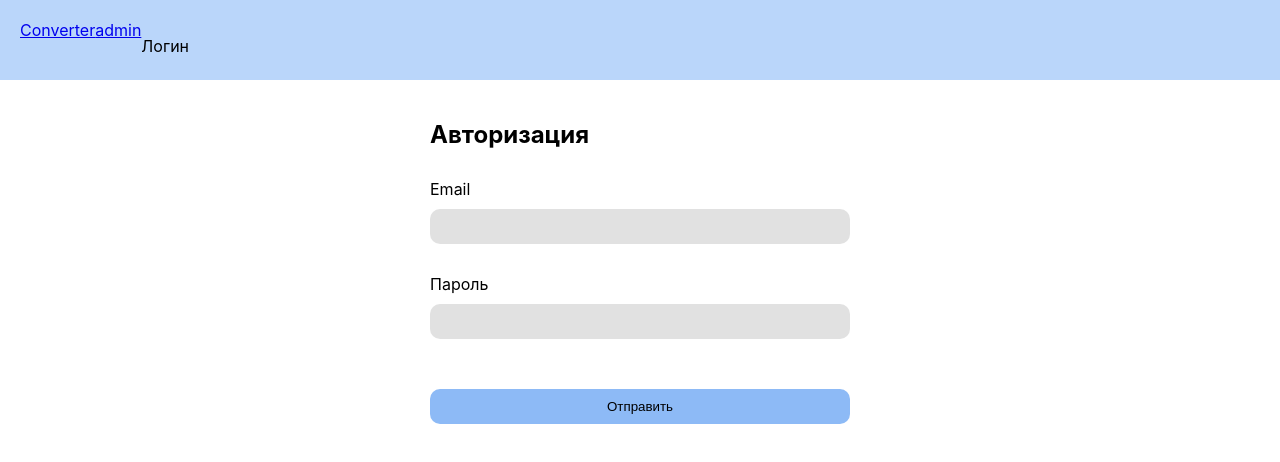
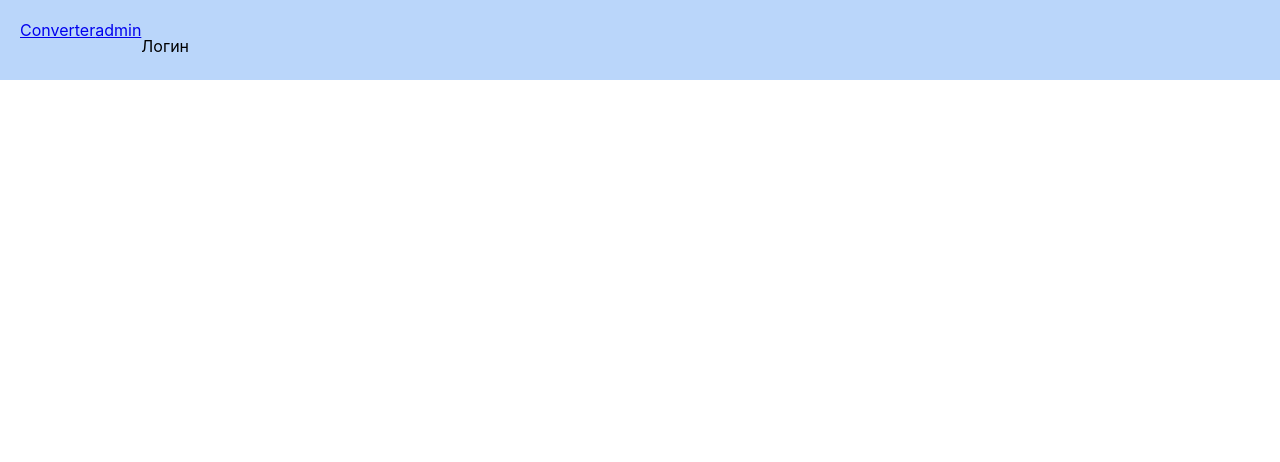
Before and after one commit to Avellow/Currency-Converter, a React (Create React App) app: page /admin in a window 1280 px wide. Shown: the top 462 px of the page. Built offline with nearby package versions, Linux system fonts and the light colour scheme.

Commit message:
feature защитить страницу логина если авторизован

```diff
--- a/src/components/App/App.js
+++ b/src/components/App/App.js
@@ -4,25 +4,28 @@ import Converter from "../Converter/Converter";
 import Header from "../Header/Header";
 import {Route} from "react-router-dom";
 import Login from "../Login/Login";
+import {useSelector} from "react-redux";
+import ProtectedRoute from "../ProtectedRoute/ProtectedRoute";
 
 function App() {
+
+    const isAuth = useSelector(state => state.auth.isAuth)
 
     return (
         <div className={style.app}>
             <Header/>
+
+            <ProtectedRoute
+                component={Login}
+                exact path='/admin/login'
+                isAuth={!isAuth}
+            />
 
             <Route
                 exact
                 path='/converter'
                 component={Converter}
             />
-
-            <Route
-                exact
-                path='/admin'
-                component={Login}
-            />
-
         </div>
     );
 }
--- a/src/components/Header/Header.js
+++ b/src/components/Header/Header.js
@@ -14,7 +14,7 @@ const Header = () => {
     return (
         <div className={style.container}>
             <NavLink to='/converter'>Converter</NavLink>
-            <NavLink to='/admin'>admin</NavLink>
+            <NavLink to='/admin/login'>admin</NavLink>
             {
                 isAuth ? (
                     <div>
```
